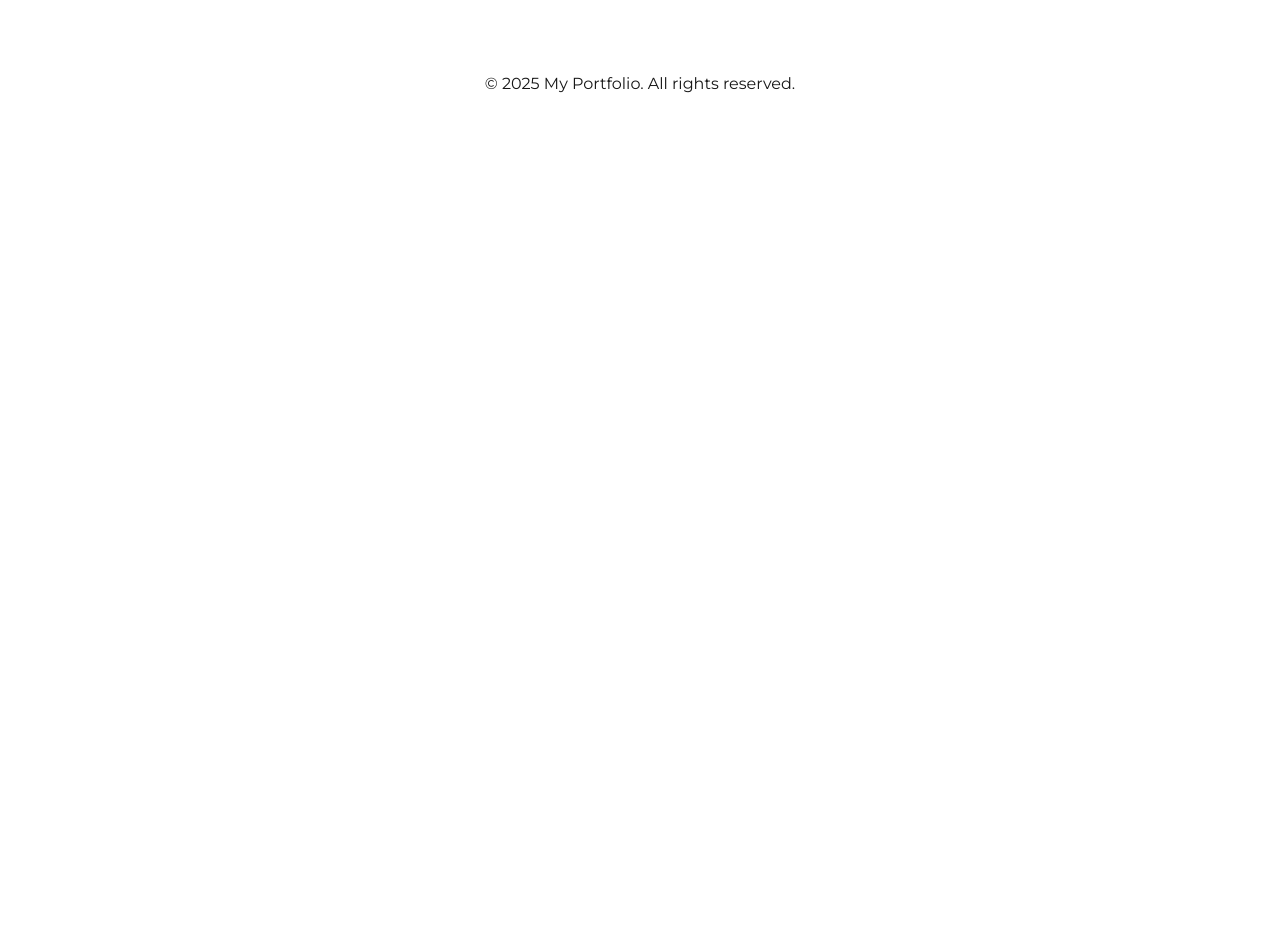
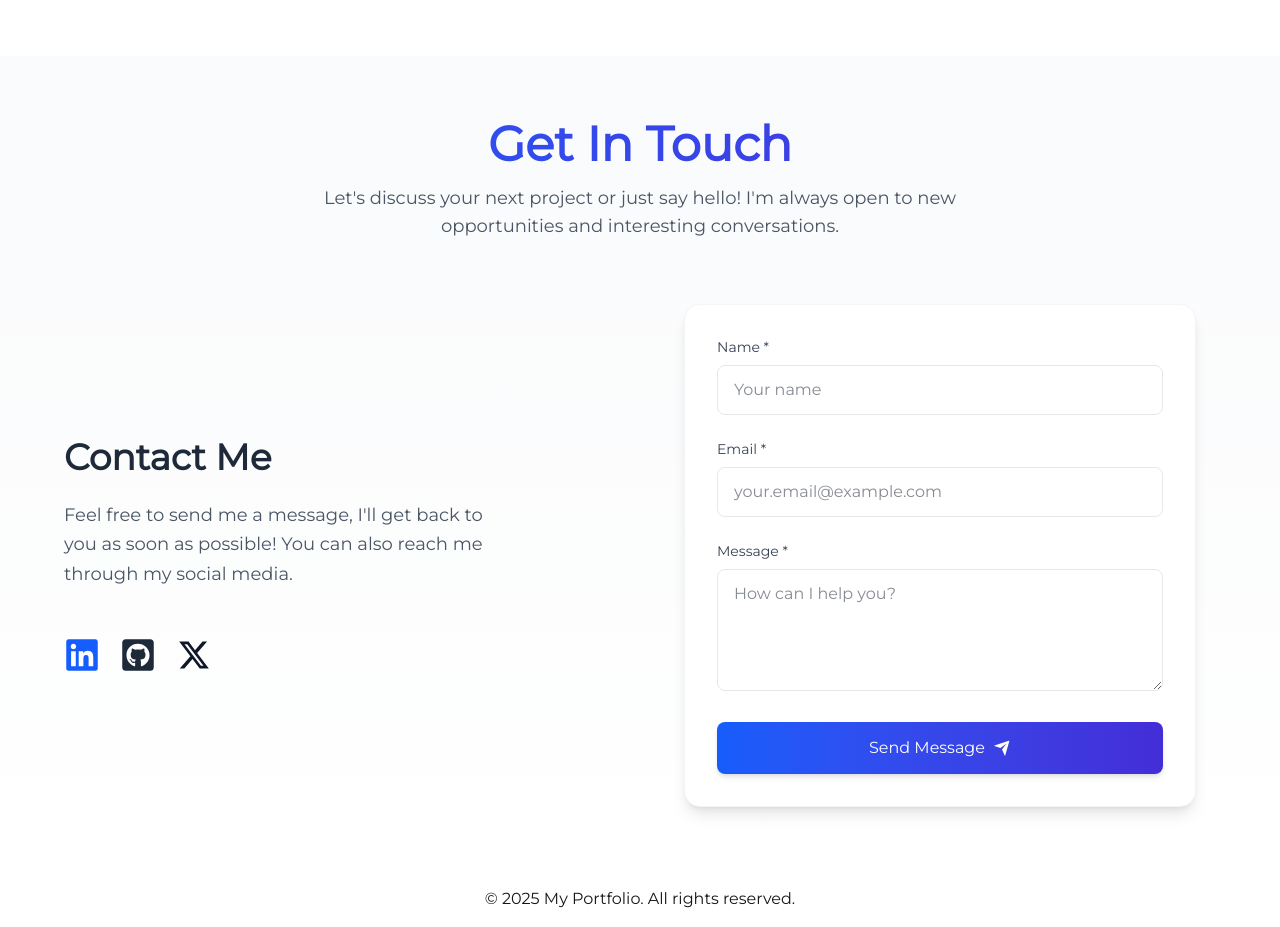
Before and after one commit to divyan154/portfolio, a Next.js app: page / in a window 1280 px wide. Shown: the part 2220-3147 px from the top of the page. Before the commit the page ends 2332 px from the top, so only its background shows below. Built offline with nearby package versions, Linux system fonts and the light colour scheme.

Commit message:
About Section

```diff
--- a/app/page.tsx
+++ b/app/page.tsx
@@ -1,3 +1,4 @@
+import Contact from "@/sections/Contact";
 import Hero from "@/sections/Hero";
 import Projects from "@/sections/Projects";
 
@@ -6,6 +7,7 @@ export default function Home() {
     <div>
       <Hero />
       <Projects />
+      <Contact />
     </div>
   );
 }
--- a/package.json
+++ b/package.json
@@ -9,10 +9,12 @@
     "lint": "eslint"
   },
   "dependencies": {
+    "@emailjs/browser": "^4.4.1",
     "framer-motion": "^12.23.12",
     "next": "15.5.0",
     "react": "19.1.0",
     "react-dom": "19.1.0",
+    "react-hook-form": "^7.62.0",
     "react-icons": "^5.5.0"
   },
   "devDependencies": {
--- a/sections/Contact.tsx
+++ b/sections/Contact.tsx
@@ -0,0 +1,230 @@
+"use client";
+
+import { useForm } from "react-hook-form";
+import emailjs from "@emailjs/browser";
+import { FaLinkedin, FaGithubSquare } from "react-icons/fa";
+import { RiTwitterXFill, RiSendPlaneFill } from "react-icons/ri";
+import { motion } from "framer-motion";
+
+type FormData = {
+  name: string;
+  email: string;
+  message: string;
+};
+
+export default function ContactForm() {
+  const {
+    register,
+    handleSubmit,
+    formState: { errors, isSubmitting },
+    reset,
+  } = useForm<FormData>();
+
+  const onSubmit = async (data: FormData) => {
+    try {
+      await emailjs.send(
+        process.env.NEXT_PUBLIC_EMAILJS_SERVICE_ID!,
+        process.env.NEXT_PUBLIC_EMAILJS_TEMPLATE_ID!,
+        data,
+        process.env.NEXT_PUBLIC_EMAILJS_PUBLIC_KEY!
+      );
+      alert("Message sent successfully!");
+      reset();
+    } catch (error) {
+      console.error(error);
+      alert("Failed to send message. Please try again later.");
+    }
+  };
+
+  return (
+    <section
+      id="contact"
+      className="min-h-screen py-16 px-4 md:px-8 lg:px-16 bg-gradient-to-b from-gray-50 to-white"
+    >
+      {/* Header Section */}
+      <motion.div
+        initial={{ opacity: 0, y: 20 }}
+        whileInView={{ opacity: 1, y: 0 }}
+        transition={{ duration: 0.5 }}
+        viewport={{ once: true }}
+        className="text-center mb-16"
+      >
+        <h2 className="text-4xl md:text-5xl font-bold mb-4 bg-clip-text text-transparent bg-gradient-to-r from-blue-600 to-indigo-700">
+          Get In Touch
+        </h2>
+        <p className="text-gray-600 text-lg max-w-2xl mx-auto">
+          Let's discuss your next project or just say hello! I'm always open to
+          new opportunities and interesting conversations.
+        </p>
+      </motion.div>
+
+      {/* Contact Content */}
+      <div className="grid md:grid-cols-2 gap-12 max-w-6xl mx-auto items-center">
+        {/* Left Side - Contact Info */}
+        <motion.div
+          initial={{ opacity: 0, x: -30 }}
+          whileInView={{ opacity: 1, x: 0 }}
+          transition={{ duration: 0.6 }}
+          viewport={{ once: true }}
+          className="flex flex-col items-center md:items-start"
+        >
+          <h2 className="text-3xl md:text-4xl font-bold mb-6 text-gray-800">
+            Contact Me
+          </h2>
+          <p className="text-gray-600 mb-8 text-center md:text-left max-w-md text-lg leading-relaxed">
+            Feel free to send me a message, I'll get back to you as soon as
+            possible! You can also reach me through my social media.
+          </p>
+
+          <div className="flex space-x-5 mt-4">
+            <motion.a
+              whileHover={{ scale: 1.1, y: -5 }}
+              whileTap={{ scale: 0.95 }}
+              href="https://www.linkedin.com/in/divyan154/"
+              target="_blank"
+              rel="noopener noreferrer"
+              className="text-blue-600 hover:text-blue-800 text-4xl transition-colors duration-300"
+              aria-label="LinkedIn"
+            >
+              <FaLinkedin />
+            </motion.a>
+            <motion.a
+              whileHover={{ scale: 1.1, y: -5 }}
+              whileTap={{ scale: 0.95 }}
+              href="https://www.github.com/in/divyan154/"
+              target="_blank"
+              rel="noopener noreferrer"
+              className="text-gray-800 hover:text-black text-4xl transition-colors duration-300"
+              aria-label="GitHub"
+            >
+              <FaGithubSquare />
+            </motion.a>
+            <motion.a
+              whileHover={{ scale: 1.1, y: -5 }}
+              whileTap={{ scale: 0.95 }}
+              href="https://x.com/Divyans57775024"
+              target="_blank"
+              rel="noopener noreferrer"
+              className="text-gray-900 hover:text-gray-700 text-4xl transition-colors duration-300"
+              aria-label="Twitter"
+            >
+              <RiTwitterXFill />
+            </motion.a>
+          </div>
+        </motion.div>
+
+        {/* Right Side - Contact Form */}
+        <motion.div
+          initial={{ opacity: 0, x: 30 }}
+          whileInView={{ opacity: 1, x: 0 }}
+          transition={{ duration: 0.6 }}
+          viewport={{ once: true }}
+        >
+          <form
+            onSubmit={handleSubmit(onSubmit)}
+            className="w-full max-w-lg mx-auto space-y-6 p-8 bg-white rounded-2xl shadow-lg border border-gray-100"
+          >
+            {/* Name Field */}
+            <div>
+              <label className="block text-gray-700 text-sm font-medium mb-2">
+                Name *
+              </label>
+              <input
+                type="text"
+                {...register("name", { required: "Name is required" })}
+                className="w-full px-4 py-3 text-gray-900 border border-gray-200 rounded-lg focus:ring-2 focus:ring-blue-500 focus:border-blue-500 outline-none transition-all duration-200"
+                placeholder="Your name"
+              />
+              {errors.name && (
+                <p className="text-red-500 text-sm mt-1">
+                  {errors.name.message}
+                </p>
+              )}
+            </div>
+
+            {/* Email Field */}
+            <div>
+              <label className="block text-gray-700 text-sm font-medium mb-2">
+                Email *
+              </label>
+              <input
+                type="email"
+                {...register("email", {
+                  required: "Email is required",
+                  pattern: {
+                    value: /^[^\s@]+@[^\s@]+\.[^\s@]+$/,
+                    message: "Invalid email address",
+                  },
+                })}
+                className="w-full text-gray-900 px-4 py-3 border border-gray-200 rounded-lg focus:ring-2 focus:ring-blue-500 focus:border-blue-500 outline-none transition-all duration-200"
+                placeholder="your.email@example.com"
+              />
+              {errors.email && (
+                <p className="text-red-500 text-sm mt-1">
+                  {errors.email.message}
+                </p>
+              )}
+            </div>
+
+            {/* Message Field */}
+            <div>
+              <label className="block text-gray-700 text-sm font-medium mb-2">
+                Message *
+              </label>
+              <textarea
+                {...register("message", { required: "Message is required" })}
+                className="w-full text-gray-900 px-4 py-3 border border-gray-200 rounded-lg focus:ring-2 focus:ring-blue-500 focus:border-blue-500 outline-none transition-all duration-200"
+                rows={4}
+                placeholder="How can I help you?"
+              />
+              {errors.message && (
+                <p className="text-red-500 text-sm mt-1">
+                  {errors.message.message}
+                </p>
+              )}
+            </div>
+
+            {/* Submit Button */}
+            <motion.button
+              whileHover={{ scale: 1.02 }}
+              whileTap={{ scale: 0.98 }}
+              type="submit"
+              disabled={isSubmitting}
+              className="w-full bg-gradient-to-r from-blue-600 to-indigo-700 text-white font-medium py-3.5 rounded-lg flex items-center justify-center gap-2 transition-opacity hover:opacity-95 shadow-md"
+            >
+              {isSubmitting ? (
+                <>
+                  <svg
+                    className="animate-spin -ml-1 mr-2 h-5 w-5 text-white"
+                    xmlns="http://www.w3.org/2000/svg"
+                    fill="none"
+                    viewBox="0 0 24 24"
+                  >
+                    <circle
+                      className="opacity-25"
+                      cx="12"
+                      cy="12"
+                      r="10"
+                      stroke="currentColor"
+                      strokeWidth="4"
+                    ></circle>
+                    <path
+                      className="opacity-75"
+                      fill="currentColor"
+                      d="M4 12a8 8 0 018-8V0C5.373 0 0 5.373 0 12h4zm2 5.291A7.962 7.962 0 014 12H0c0 3.042 1.135 5.824 3 7.938l3-2.647z"
+                    ></path>
+                  </svg>
+                  Sending...
+                </>
+              ) : (
+                <>
+                  Send Message <RiSendPlaneFill className="text-lg" />
+                </>
+              )}
+            </motion.button>
+          </form>
+        </motion.div>
+      </div>
+    </section>
+  );
+}
```
Also changed, not shown: 1 other file (tests, documents, lock files or other folders).
